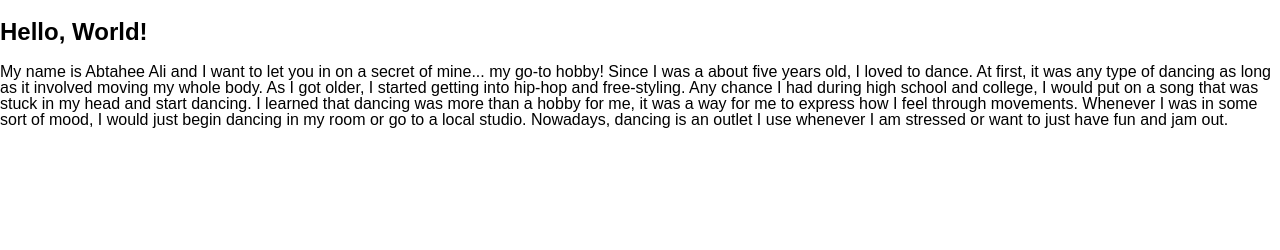
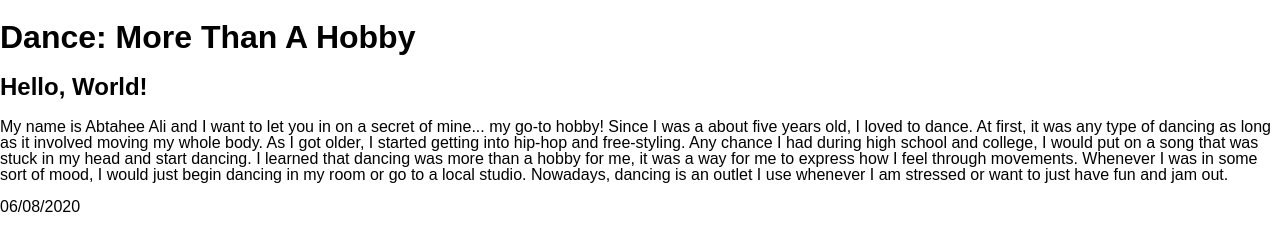
Before and after one commit to AbtaheeAli/hello-world, a website: page public/index.html in a window 1280 px wide. Drawn offline with Linux system fonts and the light colour scheme.

Commit message:
Added a header and footer

```diff
--- a/public/index.html
+++ b/public/index.html
@@ -6,6 +6,10 @@
     <title>Hello World</title>
     <link rel="shortcut icon" href="/favicon.ico" />
     <link rel="stylesheet" href="/screen.css" />
+  </head>
+  <header class="page-header">
+    <h1>Dance: More Than A Hobby</h1>
+  </header>
   <body>
     <h2 class="hello-world">Hello, World!</h2>
     <p>
@@ -21,4 +25,7 @@
       whenever I am stressed or want to just have fun and jam out.
     </p>
   </body>
+  <footer class="page-footer">
+    06/08/2020
+  </footer>
 </html>
```
